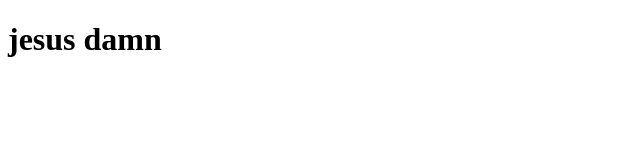
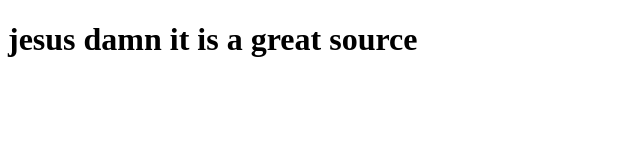
Before and after one commit to Kane2022/Course-test, a plain HTML site: page site/index.html in a window 1280 px wide. Shown: the whole page, without its empty margins (0-640 px from the left). Drawn offline with Linux system fonts and the light colour scheme.

Commit message:
Small addition to our page content.

```diff
--- a/site/index.html
+++ b/site/index.html
@@ -6,6 +6,6 @@
 	<title>Hello balls</title>
 </head>
 <body>
-<h1>jesus damn</h1>
+<h1>jesus damn it is a great source</h1>
 </body>
 </html>
```
